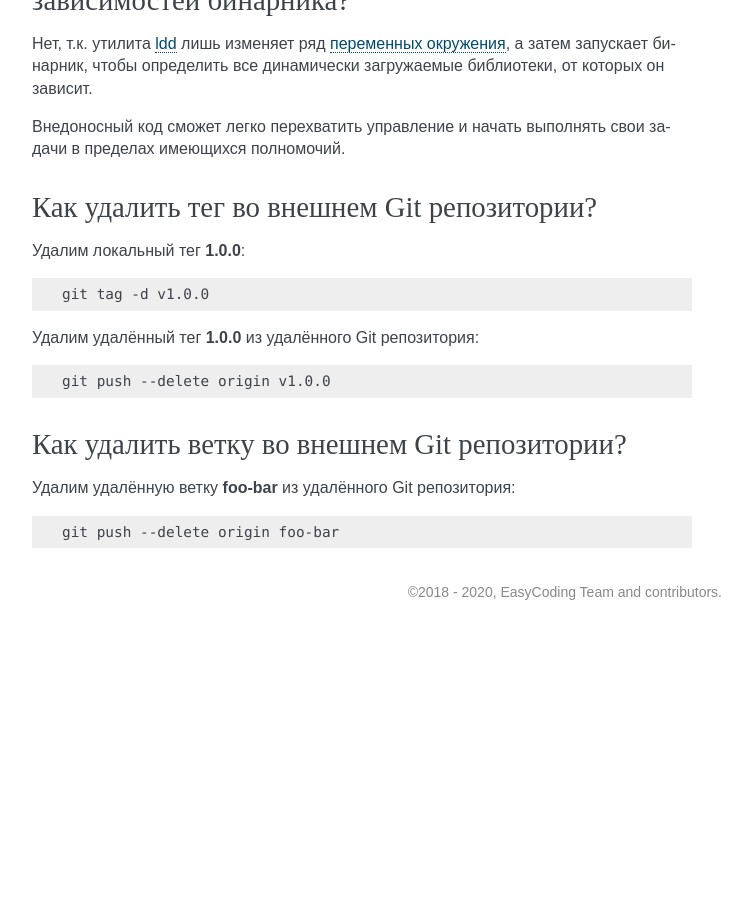
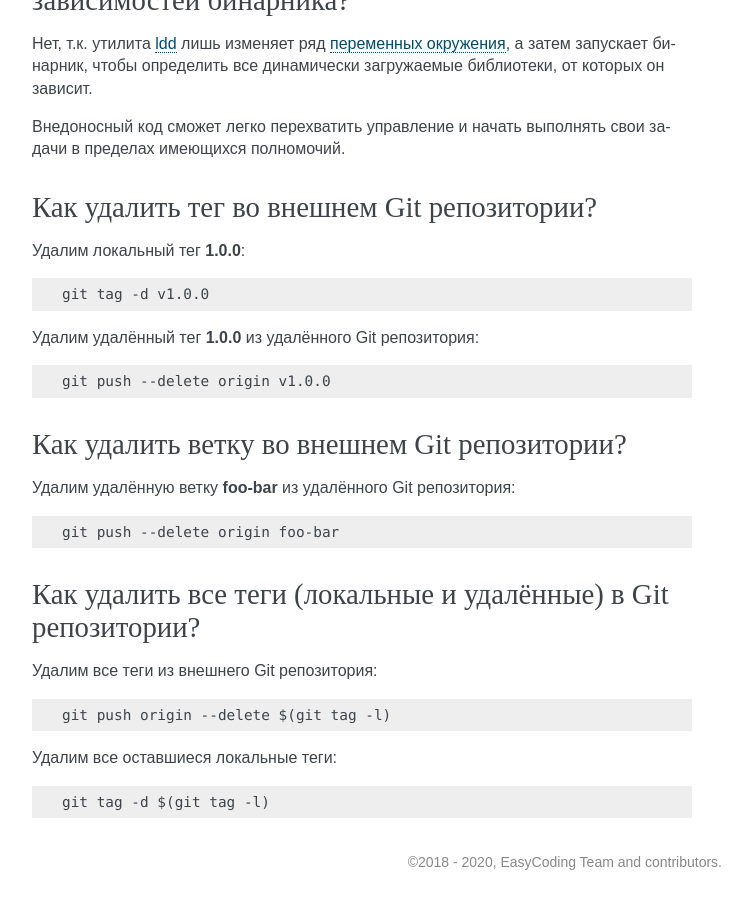
Before and after one commit to RussianFedora/FAQ, a Sphinx documentation site: the page built from source/development.rst, in a window 1280 px wide and 900 px high, scrolled down 23819 px. Shown: the whole window, without its empty margins (388-1137 px from the left). Built offline with Sphinx 7.4.7, drawn with Linux system fonts in a browser that asks for light colours; before the commit the page ends 24449 px from its top, so only the background shows below that; some of the changed text lies outside the part shown.

Commit message:
Added question about removing Git tags.

```diff
--- a/source/development.rst
+++ b/source/development.rst
@@ -1354,3 +1354,21 @@ Qt-приложение, собранное Clang с LTO не запускает
 .. code-block:: text
 
     git push --delete origin foo-bar
+
+.. index:: git, remove, tag, remote
+.. _git-remove-all-tags:
+
+Как удалить все теги (локальные и удалённые) в Git репозитории?
+===================================================================
+
+Удалим все теги из внешнего Git репозитория:
+
+.. code-block:: text
+
+    git push origin --delete $(git tag -l)
+
+Удалим все оставшиеся локальные теги:
+
+.. code-block:: text
+
+    git tag -d $(git tag -l)
```
Also changed, not shown: other parts of source/development.rst (+1 -1 lines).
